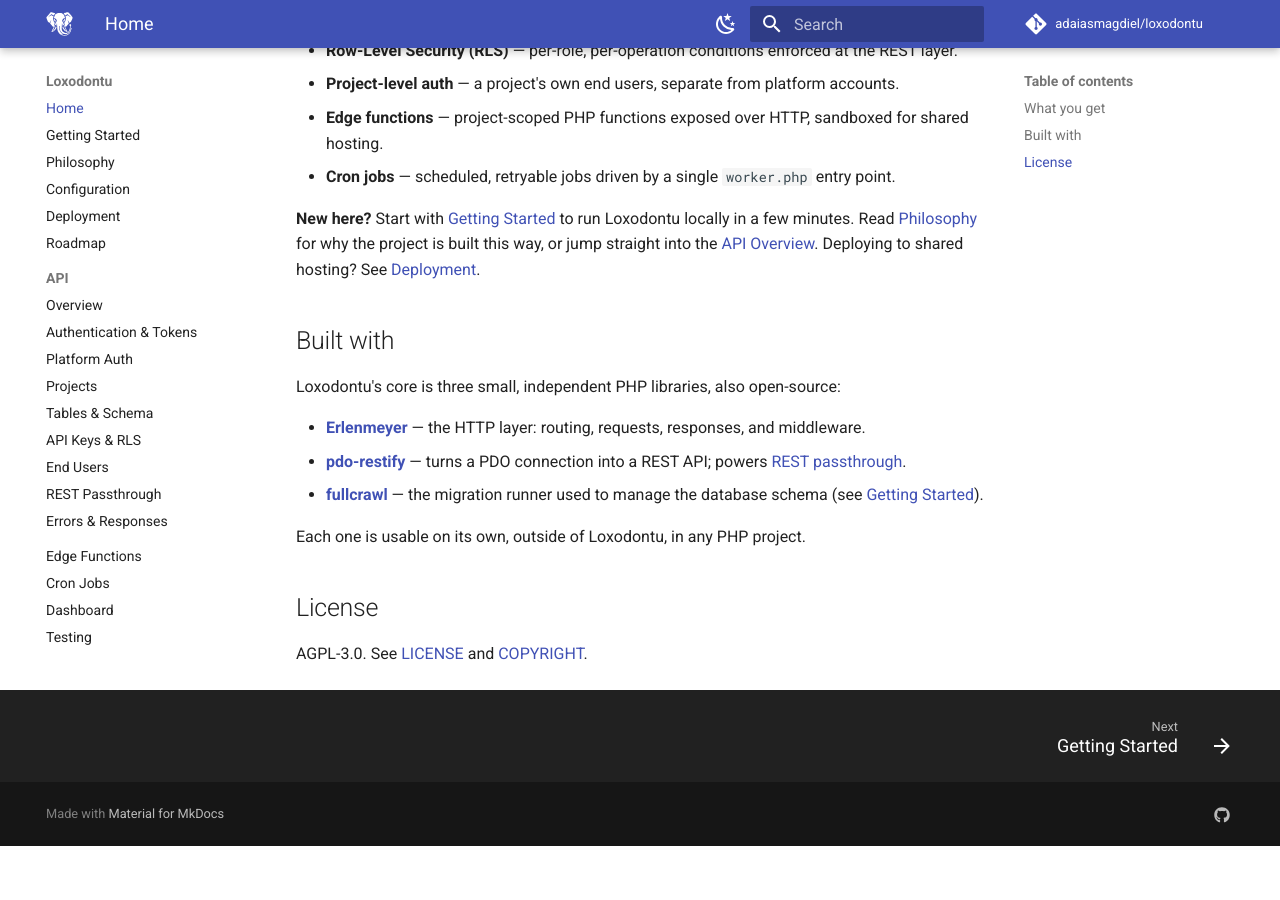
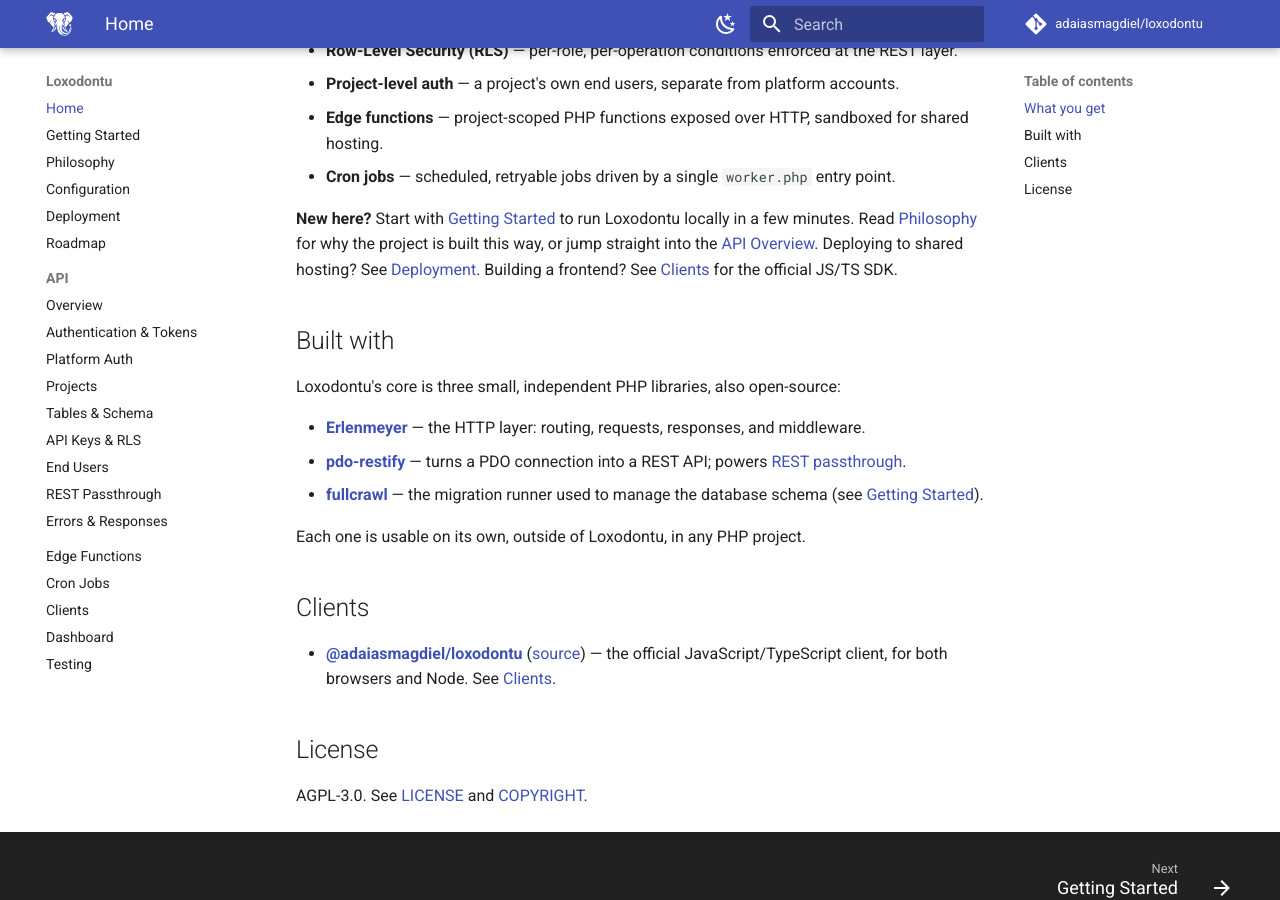
Before and after one commit to AdaiasMagdiel/loxodontu, an MkDocs documentation site: the page built from docs/index.md, in a window 1280 px wide and 900 px high, scrolled down 759 px. Built offline with MkDocs 1.6.1 and Material for MkDocs 9.7.7, drawn with Linux system fonts in a browser that asks for light colours; comment, search, counter and statistics services are not loaded; before the commit the page ends 1605 px from its top, so only the background shows below that.

Commit message:
Document the official JavaScript/TypeScript client

```diff
--- a/docs/index.md
+++ b/docs/index.md
@@ -20,7 +20,8 @@ the box — leveraging the speed, simplicity, and ecosystem of PHP 8+.
 **New here?** Start with [Getting Started](getting-started.md) to run Loxodontu locally in a few
 minutes. Read [Philosophy](philosophy.md) for why the project is built this way, or jump straight
 into the [API Overview](api/overview.md). Deploying to shared hosting? See
-[Deployment](deployment.md).
+[Deployment](deployment.md). Building a frontend? See [Clients](clients.md) for the official
+JS/TS SDK.
 
 ## Built with
 
@@ -35,6 +36,12 @@ Loxodontu's core is three small, independent PHP libraries, also open-source:
 
 Each one is usable on its own, outside of Loxodontu, in any PHP project.
 
+## Clients
+
+- **[@adaiasmagdiel/loxodontu](https://www.npmjs.com/package/@adaiasmagdiel/loxodontu)**
+  ([source](https://github.com/adaiasmagdiel/loxodontu-js)) — the official JavaScript/TypeScript
+  client, for both browsers and Node. See [Clients](clients.md).
+
 ## License
 
 AGPL-3.0. See [LICENSE](https://github.com/adaiasmagdiel/loxodontu/blob/main/LICENSE) and
--- a/mkdocs.yml
+++ b/mkdocs.yml
@@ -70,6 +70,7 @@ nav:
       - Errors & Responses: api/errors.md
   - Edge Functions: edge-functions.md
   - Cron Jobs: cron-jobs.md
+  - Clients: clients.md
   - Dashboard: dashboard.md
   - Testing: testing.md
 
```
Also changed, not shown: README.md (+6 -0 lines), docs/clients.md (added, +76 -0 lines).
